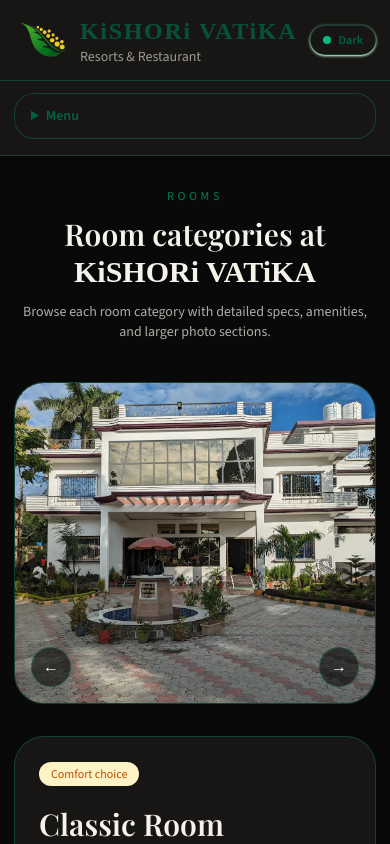
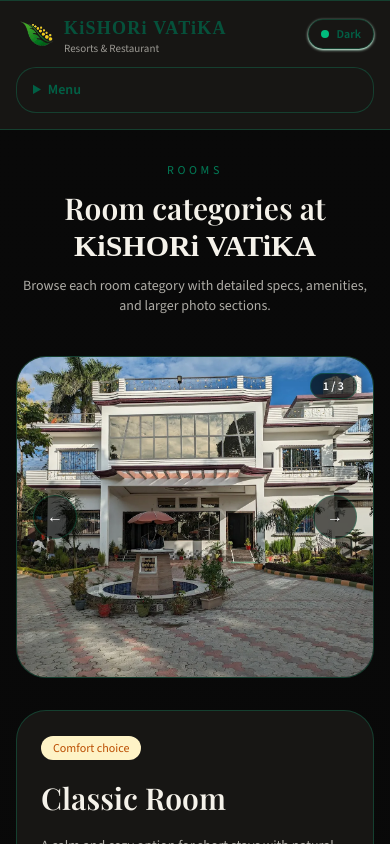
Before and after one commit to Ayushkhemkaka/Kishori_Vatika, a Next.js app: page /rooms in a window 390 px wide. Shown: the top 844 px of the page. Built offline with nearby package versions, Linux system fonts and the light colour scheme; no server answers; a web font is replaced by a local one.

Commit message:
Image display Fis

```diff
--- a/src/app/(site)/(marketing)/components/ImageCarousel.jsx
+++ b/src/app/(site)/(marketing)/components/ImageCarousel.jsx
@@ -3,7 +3,7 @@
 import { useEffect, useMemo, useState } from "react";
 import Image from "next/image";
 
-export function ImageCarousel({ images = [], title, className = "" }) {
+export function ImageCarousel({ images = [], title, className = "", containerClassName = "" }) {
   const normalizedImages = useMemo(() => {
     if (!Array.isArray(images) || images.length === 0) {
       return ["/hero-hotel.jpg"];
@@ -36,6 +36,18 @@
     setActiveIndex((prev) => (prev + 1) % normalizedImages.length);
   };
 
+  const handlePrevClick = (event) => {
+    event.preventDefault();
+    event.stopPropagation();
+    goPrev();
+  };
+
+  const handleNextClick = (event) => {
+    event.preventDefault();
+    event.stopPropagation();
+    goNext();
+  };
+
   const handleKeyDown = (event) => {
     if (!hasMultiple) return;
     if (event.key === "ArrowLeft") {
@@ -50,7 +62,7 @@
 
   return (
     <div
-      className="relative overflow-hidden rounded-3xl border border-emerald-100 bg-white"
+      className={`relative overflow-hidden rounded-3xl border border-emerald-100 bg-white ${containerClassName}`}
       tabIndex={0}
       onKeyDown={handleKeyDown}
       aria-label={`${title} image carousel`}
@@ -65,24 +77,29 @@
       />
 
       {hasMultiple ? (
-        <div className="pointer-events-none absolute inset-x-0 bottom-4 flex items-center justify-between px-4">
+        <>
+          <div className="pointer-events-none absolute right-4 top-4 rounded-full border border-emerald-200 bg-black/65 px-3 py-1 text-xs font-semibold text-white">
+            {activeIndex + 1} / {normalizedImages.length}
+          </div>
+          <div className="pointer-events-none absolute inset-y-0 left-0 right-0 flex items-center justify-between px-4">
             <button
               type="button"
-            onClick={goPrev}
-            className="pointer-events-auto inline-flex h-10 w-10 items-center justify-center rounded-full border border-emerald-200 bg-black/55 text-white transition hover:bg-black/70"
+              onClick={handlePrevClick}
+              className="pointer-events-auto inline-flex h-11 w-11 items-center justify-center rounded-full border border-emerald-200 bg-black/60 text-white transition hover:bg-black/80"
               aria-label={`Previous ${title} image`}
             >
               &#8592;
             </button>
             <button
               type="button"
-            onClick={goNext}
-            className="pointer-events-auto inline-flex h-10 w-10 items-center justify-center rounded-full border border-emerald-200 bg-black/55 text-white transition hover:bg-black/70"
+              onClick={handleNextClick}
+              className="pointer-events-auto inline-flex h-11 w-11 items-center justify-center rounded-full border border-emerald-200 bg-black/60 text-white transition hover:bg-black/80"
               aria-label={`Next ${title} image`}
             >
               &#8594;
             </button>
           </div>
+        </>
       ) : null}
     </div>
   );
--- a/src/app/(site)/(marketing)/layout.jsx
+++ b/src/app/(site)/(marketing)/layout.jsx
@@ -7,7 +7,7 @@
   return <div className="min-h-screen text-stone-900">
     <PageViewTracker />
     <header className="border-b border-emerald-200/60 bg-white/80 backdrop-blur">
-      <div className="kv-container flex items-center justify-between gap-3 py-3 sm:gap-4 sm:py-4">
+      <div className="kv-container hidden items-center justify-between gap-6 py-4 lg:flex">
         <Link href="/" className="flex min-w-0 items-center gap-2.5 sm:gap-3">
           <Image
             src="/logo.png"
@@ -48,14 +48,84 @@
           <ThemeToggle />
           <Link
             href="/enquiry"
-            className="hidden rounded-full bg-emerald-600 px-4 py-2 text-sm font-semibold text-white shadow-md shadow-emerald-200 transition hover:bg-emerald-500 sm:inline-flex"
+            className="inline-flex rounded-full bg-emerald-600 px-4 py-2 text-sm font-semibold text-white shadow-md shadow-emerald-200 transition hover:bg-emerald-500"
           >
             Enquire now
           </Link>
         </div>
       </div>
+
+      <div className="kv-container hidden py-3 sm:block lg:hidden">
+        <div className="flex items-center justify-between gap-3">
+          <Link href="/" className="flex min-w-0 items-center gap-2.5">
+            <Image
+              src="/logo.png"
+              alt="KiSHORi VATiKA logo"
+              width={40}
+              height={40}
+              className="h-12 w-12 shrink-0 object-contain"
+              priority
+            />
+            <div className="min-w-0 leading-tight">
+              <div className="truncate text-xl font-semibold tracking-[0.07em] text-emerald-800/80 font-display">
+                <span className="font-forte">KiSHORi VATiKA</span>
+              </div>
+              <div className="text-xs text-stone-500">Resorts & Restaurant</div>
+            </div>
+          </Link>
+          <div className="flex items-center gap-2">
+            <ThemeToggle />
+            <Link
+              href="/enquiry"
+              className="inline-flex rounded-full bg-emerald-600 px-3.5 py-2 text-sm font-semibold text-white shadow-md shadow-emerald-200 transition hover:bg-emerald-500"
+            >
+              Enquire now
+            </Link>
+          </div>
+        </div>
+        <nav className="mt-3 flex flex-wrap items-center justify-center gap-x-6 gap-y-2 border-t border-emerald-200/60 pt-3 text-base font-medium text-stone-700">
+          <Link href="/" className="transition-colors hover:text-emerald-700">
+            Home
+          </Link>
+          <Link href="/facilities" className="transition-colors hover:text-emerald-700">
+            Facilities
+          </Link>
+          <Link href="/rooms" className="transition-colors hover:text-emerald-700">
+            Rooms
+          </Link>
+          <Link href="/offers" className="transition-colors hover:text-emerald-700">
+            Offers
+          </Link>
+          <Link href="/about" className="transition-colors hover:text-emerald-700">
+            About
+          </Link>
+          <Link href="/contact" className="transition-colors hover:text-emerald-700">
+            Contact
+          </Link>
+        </nav>
+      </div>
+
       <div className="border-t border-emerald-200/60 pb-4 pt-3 sm:hidden">
         <div className="kv-container">
+        <div className="mb-3 flex items-center justify-between gap-2">
+          <Link href="/" className="flex min-w-0 items-center gap-2">
+            <Image
+              src="/logo.png"
+              alt="KiSHORi VATiKA logo"
+              width={36}
+              height={36}
+              className="h-10 w-10 shrink-0 object-contain"
+              priority
+            />
+            <div className="min-w-0 leading-tight">
+              <div className="truncate text-lg font-semibold tracking-[0.07em] text-emerald-800/80 font-display">
+                <span className="font-forte">KiSHORi VATiKA</span>
+              </div>
+              <div className="text-[11px] text-stone-500">Resorts & Restaurant</div>
+            </div>
+          </Link>
+          <ThemeToggle />
+        </div>
         <details className="rounded-xl border border-emerald-100 bg-white/80 px-4 py-3">
           <summary className="cursor-pointer text-sm font-semibold text-emerald-800">
             Menu
--- a/src/app/(site)/(marketing)/page.jsx
+++ b/src/app/(site)/(marketing)/page.jsx
@@ -3,6 +3,7 @@
 import { supabase } from "@/app/(shared)/lib/supabase";
 import { roomCategories } from "./rooms/room-data";
 import { facilities } from "./facilities/facility-data";
+import { ImageCarousel } from "./components/ImageCarousel";
 export const runtime = "edge";
 export const revalidate = 300;
 const signatureMoments = [
@@ -135,31 +136,12 @@
                   {facility.badge}
                 </span>
                 <div className="space-y-2">
-                  <div className="overflow-hidden rounded-xl border border-emerald-100 bg-stone-100/70">
-                    <Image
-                      src={facility.images?.[0] ?? "/hero-hotel.jpg"}
-                      alt={`${facility.title} preview`}
-                      width={640}
-                      height={420}
-                      className="h-40 w-full object-cover"
-                    />
-                  </div>
-                  <div className="flex gap-2 overflow-x-auto pb-1">
-                    {(facility.images ?? []).map((imageSrc, index) => <button
-                      key={`${facility.title}-${index}`}
-                      type="button"
-                      className="overflow-hidden rounded-md border border-emerald-100 bg-white"
-                      aria-label={`View ${facility.title} image ${index + 1}`}
-                    >
-                      <Image
-                        src={imageSrc}
-                        alt={`${facility.title} thumbnail ${index + 1}`}
-                        width={96}
-                        height={64}
-                        className="h-14 w-20 object-cover"
-                      />
-                    </button>)}
-                  </div>
+                  <ImageCarousel
+                    images={facility.images}
+                    title={facility.title}
+                    className="h-40 w-full object-cover"
+                    containerClassName="rounded-xl border border-emerald-100 bg-stone-100/70"
+                  />
                 </div>
                 <h3 className="text-base font-semibold text-stone-900 font-display">
                   {facility.title}
@@ -283,31 +265,12 @@
                   {room.badge}
                 </span>
                 <div className="space-y-2">
-                  <div className="overflow-hidden rounded-xl border border-emerald-100 bg-stone-100/70">
-                    <Image
-                      src={room.images?.[0] ?? "/hero-hotel.jpg"}
-                      alt={`${room.title} preview`}
-                      width={640}
-                      height={420}
-                      className="h-40 w-full object-cover"
-                    />
-                  </div>
-                  <div className="flex gap-2 overflow-x-auto pb-1">
-                    {(room.images ?? []).map((imageSrc, index) => <button
-                      key={`${room.title}-${index}`}
-                      type="button"
-                      className="overflow-hidden rounded-md border border-emerald-100 bg-white"
-                      aria-label={`View ${room.title} image ${index + 1}`}
-                    >
-                      <Image
-                        src={imageSrc}
-                        alt={`${room.title} thumbnail ${index + 1}`}
-                        width={96}
-                        height={64}
-                        className="h-14 w-20 object-cover"
-                      />
-                    </button>)}
-                  </div>
+                  <ImageCarousel
+                    images={room.images}
+                    title={room.title}
+                    className="h-40 w-full object-cover"
+                    containerClassName="rounded-xl border border-emerald-100 bg-stone-100/70"
+                  />
                 </div>
                 <h3 className="text-base font-semibold text-stone-900 font-display">
                   {room.title}
--- a/src/app/globals.css
+++ b/src/app/globals.css
@@ -15,10 +15,10 @@
   --text-muted: #6b645d;
   --text-faint: #8a827a;
   --shadow-color: rgba(16, 185, 129, 0.22);
-  --container-max: 86rem;
-  --gutter: 0.875rem;
-  --gutter-sm: 1rem;
-  --gutter-lg: 0.75rem;
+  --container-max: 80rem;
+  --gutter: 1rem;
+  --gutter-sm: 1.25rem;
+  --gutter-lg: 1.25rem;
   --radius-sm: 0.5rem;
   --radius-md: 0.75rem;
   --radius-lg: 1rem;
```
Also changed, not shown: public/parentLogo.png. Lines whose indentation alone changed are shown as unchanged.
